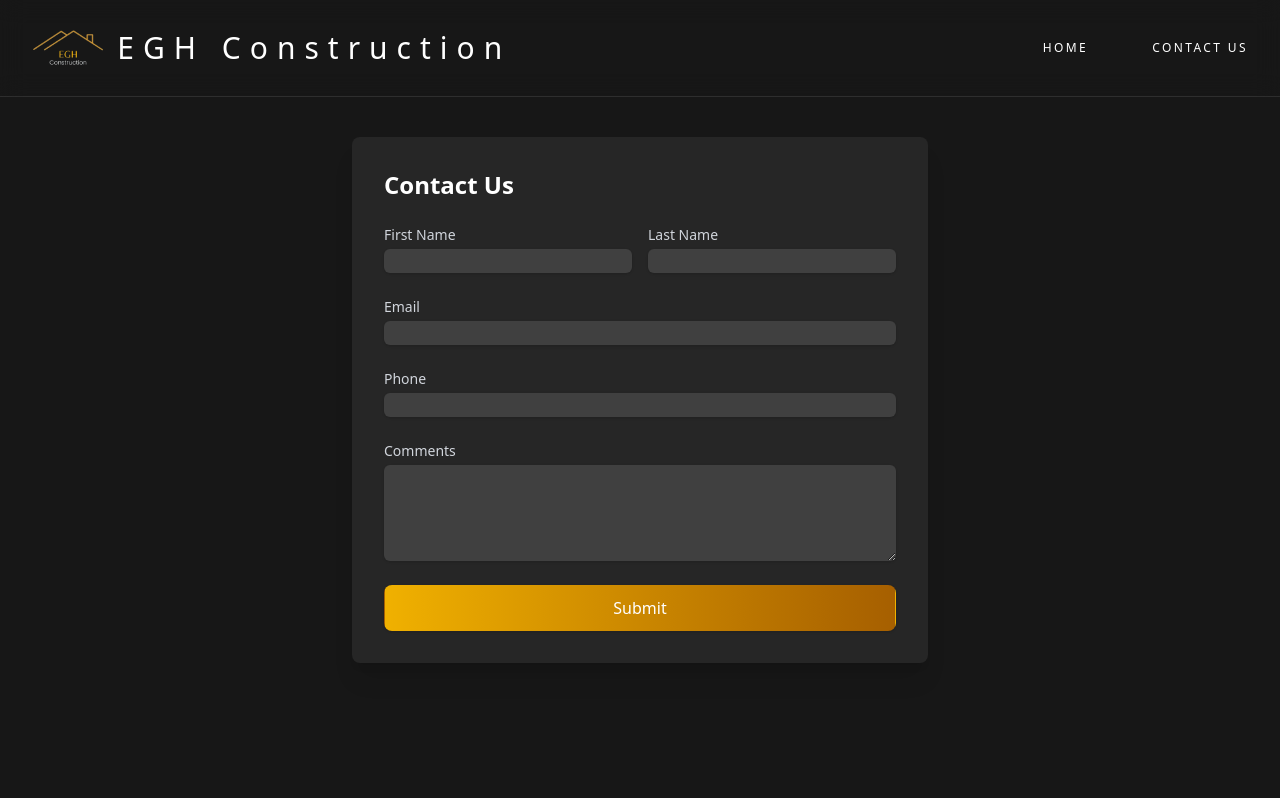
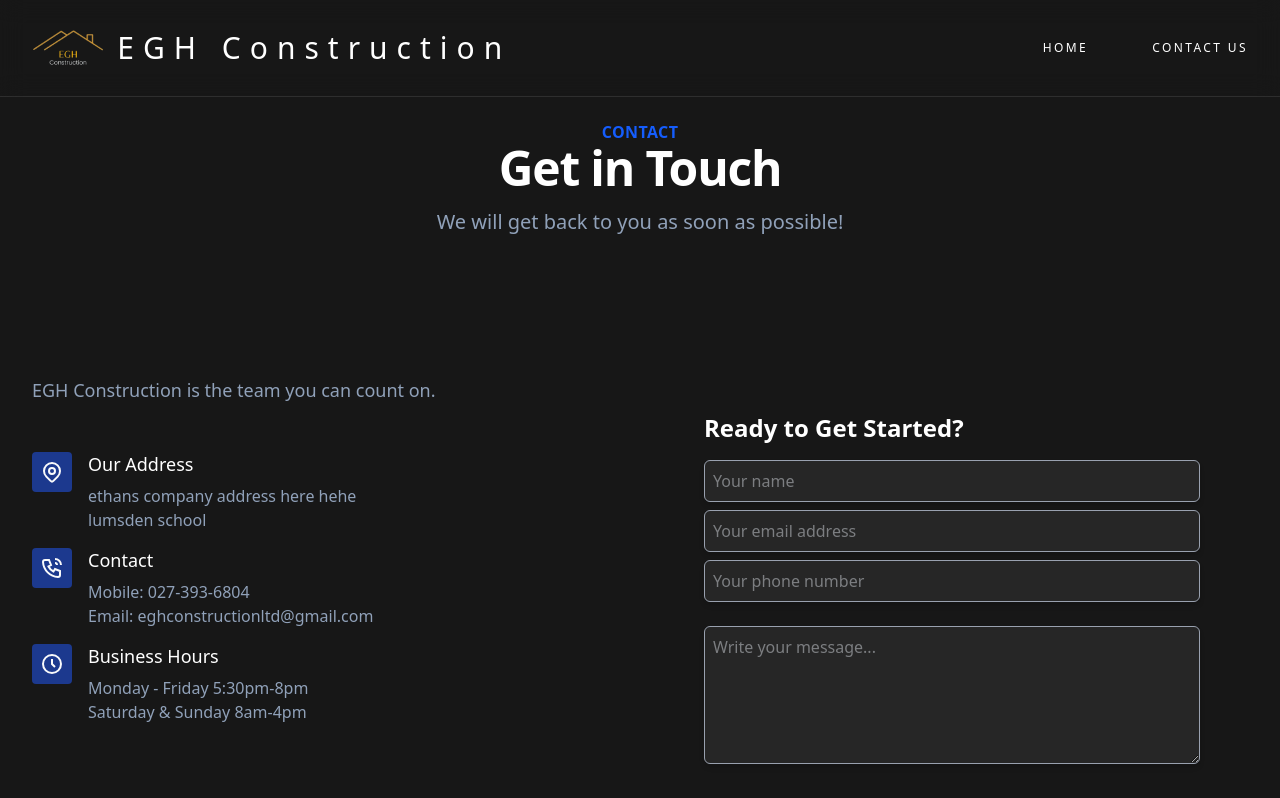
Before and after one commit to iAmJiro/ethanweb, a React (Vite) app in the folder my-app/: page /contact in a window 1280 px wide. Shown: the top 798 px of the page. Built offline with nearby package versions, Linux system fonts and the light colour scheme.

Commit message:
contact is now working

```diff
--- a/my-app/package.json
+++ b/my-app/package.json
@@ -12,6 +12,7 @@
   "dependencies": {
     "@emailjs/browser": "^4.4.1",
     "@tailwindcss/vite": "^4.1.12",
+    "framer-motion": "^12.23.12",
     "react": "^19.1.1",
     "react-dom": "^19.1.1",
     "react-router-dom": "^7.8.2"
--- a/my-app/src/components/Contact.jsx
+++ b/my-app/src/components/Contact.jsx
@@ -1,134 +1,224 @@
-import React, { useState } from "react";
+import React, { useRef } from "react";
 import emailjs from "@emailjs/browser";
+import { motion } from "framer-motion";
+
+const fadeInVariant = {
+  hidden: { opacity: 0 },
+  visible: { opacity: 1, transition: { duration: 0.8, ease: "easeOut" } },
+};
+
+const staggerContainer = {
+  hidden: {},
+  visible: {
+    transition: {
+      staggerChildren: 0.2,
+    },
+  },
+};
 
 const Contact = () => {
-  const [formData, setFormData] = useState({
-    firstName: "",
-    lastName: "",
-    email: "",
-    phone: "",
-    comments: "",
-  });
+  const form = useRef();
 
-  const handleChange = (e) => {
-    const { name, value } = e.target;
-    setFormData((prev) => ({ ...prev, [name]: value }));
-  };
-
-  const handleSubmit = (e) => {
+  const sendEmail = (e) => {
     e.preventDefault();
 
-    const templateParams = {
-      from_name: `${formData.firstName} ${formData.lastName}`,
-      from_email: formData.email,
-      phone: formData.phone,
-      message: formData.comments,
-    };
-
     emailjs
-      .send(
+      .sendForm(
         "service_hyexll9",
         "template_ojkknut",
-        templateParams,
-        "4ppPBIU8dYO8f5mGS"
+        form.current,
+        "byMpOZOmxO-zU25xa"
       )
-      .then(
-        (response) => {
-          console.log("SUCCESS!", response.status, response.text);
-          alert("Message sent successfully!");
-        },
-        (error) => {
-          console.error("FAILED...", error);
-          alert("Something went wrong. Please try again.");
-        }
+      .then(() => {
+        alert(
+          "Message sent successfully! We will contact you in earliest business day."
         );
+        form.current.reset();
+      })
+      .catch((error) => {
+        console.error("EmailJS Error:", error);
+        alert("Failed to send message. Please try again.");
+      });
   };
 
   return (
-    <div className="min-h-screen bg-neutral-900 flex items-center justify-center p-6">
-      <form
-        onSubmit={handleSubmit}
-        className="w-full max-w-xl bg-neutral-800 shadow-xl rounded-lg p-8 space-y-6"
+    <section className="bg-neutral-900 dark:bg-neutral-900" id="contact">
+      <motion.div
+        className="mx-auto max-w-7xl px-4 py-16 sm:px-6 lg:px-8 lg:py-20"
+        variants={fadeInVariant}
+        initial="hidden"
+        whileInView="visible"
+        viewport={{ once: true }}
       >
-        <h2 className="text-2xl font-bold text-white">Contact Us</h2>
+        {/* Title Section */}
+        <motion.div className="mb-10 p-10" variants={fadeInVariant}>
+          <div className="mb-10 max-w-3xl text-center md:mx-auto md:mb-12">
+            <p className="text-base font-semibold uppercase tracking-wide text-blue-600 dark:text-blue-200">
+              Contact
+            </p>
+            <h2 className="font-heading mb-4 font-bold tracking-tight text-white text-3xl sm:text-5xl">
+              Get in Touch
+            </h2>
+            <p className="mx-auto mt-4 max-w-3xl text-xl text-slate-400">
+              We will get back to you as soon as possible!
+            </p>
+          </div>
+        </motion.div>
 
-        <div className="grid grid-cols-1 md:grid-cols-2 gap-4">
-          <div>
-            <label className="block text-sm font-medium text-gray-300">
-              First Name
-            </label>
-            <input
+        <motion.div
+          className="flex items-stretch justify-center"
+          variants={staggerContainer}
+          initial="hidden"
+          whileInView="visible"
+          viewport={{ once: true }}
+        >
+          <div className="grid md:grid-cols-2 gap-8">
+            {/* Contact Info */}
+            <motion.div className="h-full pr-6" variants={fadeInVariant}>
+              <p className="mt-3 mb-12 text-lg text-slate-400">
+                EGH Construction is the team you can count on.
+              </p>
+              <ul className="mb-6 md:mb-0">
+                {/* Address */}
+                <motion.li className="flex" variants={fadeInVariant}>
+                  <div className="flex h-10 w-10 items-center justify-center rounded bg-blue-900 text-gray-50">
+                    <svg
+                      className="h-6 w-6"
+                      stroke="currentColor"
+                      fill="none"
+                      strokeWidth="2"
+                      viewBox="0 0 24 24"
+                    >
+                      <path d="M9 11a3 3 0 1 0 6 0a3 3 0 0 0 -6 0" />
+                      <path d="M17.657 16.657l-4.243 4.243a2 2 0 0 1 -2.827 0l-4.244 -4.243a8 8 0 1 1 11.314 0z" />
+                    </svg>
+                  </div>
+                  <div className="ml-4 mb-4">
+                    <h3 className="mb-2 text-lg font-medium leading-6 text-white">
+                      Our Address
+                    </h3>
+                    <p className="text-slate-400">
+                      ethans company address here hehe
+                    </p>
+                    <p className="text-slate-400">lumsden school</p>
+                  </div>
+                </motion.li>
+
+                {/* Contact */}
+                <motion.li className="flex" variants={fadeInVariant}>
+                  <div className="flex h-10 w-10 items-center justify-center rounded bg-blue-900 text-gray-50">
+                    <svg
+                      className="h-6 w-6"
+                      stroke="currentColor"
+                      fill="none"
+                      strokeWidth="2"
+                      viewBox="0 0 24 24"
+                    >
+                      <path d="M5 4h4l2 5l-2.5 1.5a11 11 0 0 0 5 5l1.5 -2.5l5 2v4a2 2 0 0 1 -2 2a16 16 0 0 1 -15 -15a2 2 0 0 1 2 -2" />
+                      <path d="M15 7a2 2 0 0 1 2 2" />
+                      <path d="M15 3a6 6 0 0 1 6 6" />
+                    </svg>
+                  </div>
+                  <div className="ml-4 mb-4">
+                    <h3 className="mb-2 text-lg font-medium leading-6 text-white">
+                      Contact
+                    </h3>
+                    <p className="text-slate-400">Mobile: 027-393-6804</p>
+                    <p className="text-slate-400">
+                      Email: eghconstructionltd@gmail.com
+                    </p>
+                  </div>
+                </motion.li>
+
+                {/* Hours */}
+                <motion.li className="flex" variants={fadeInVariant}>
+                  <div className="flex h-10 w-10 items-center justify-center rounded bg-blue-900 text-gray-50">
+                    <svg
+                      className="h-6 w-6"
+                      stroke="currentColor"
+                      fill="none"
+                      strokeWidth="2"
+                      viewBox="0 0 24 24"
+                    >
+                      <path d="M3 12a9 9 0 1 0 18 0a9 9 0 0 0 -18 0" />
+                      <path d="M12 7v5l3 3" />
+                    </svg>
+                  </div>
+                  <div className="ml-4 mb-4">
+                    <h3 className="mb-2 text-lg font-medium leading-6 text-white">
+                      Business Hours
+                    </h3>
+                    <p className="text-slate-400">Monday - Friday 5:30pm-8pm</p>
+                    <p className="text-slate-400">Saturday & Sunday 8am-4pm</p>
+                  </div>
+                </motion.li>
+              </ul>
+            </motion.div>
+
+            {/* Contact Form */}
+            <motion.div
+              className="card h-fit max-w-6xl p-5 md:p-12"
+              id="form"
+              variants={fadeInVariant}
+            >
+              <h2 className="mb-4 text-2xl font-bold text-white">
+                Ready to Get Started?
+              </h2>
+              <form ref={form} onSubmit={sendEmail}>
+                <div className="mb-6">
+                  <div className="mx-0 mb-1 sm:mb-4">
+                    <motion.input
                       type="text"
-              name="firstName"
-              value={formData.firstName}
-              onChange={handleChange}
-              className="mt-1 block w-full bg-neutral-700 text-white border-gray-600 rounded-md shadow-sm focus:ring-yellow-500 focus:border-yellow-500"
+                      name="from_name"
+                      placeholder="Your name"
+                      className="mb-2 w-full rounded-md border border-gray-400 py-2 pl-2 pr-4 shadow-md text-gray-300 bg-neutral-800"
                       required
+                      variants={fadeInVariant}
+                    />
+                    <motion.input
+                      type="email"
+                      name="from_email"
+                      placeholder="Your email address"
+                      className="mb-2 w-full rounded-md border border-gray-400 py-2 pl-2 pr-4 shadow-md text-gray-300 bg-neutral-800"
+                      required
+                      variants={fadeInVariant}
+                    />
+                    <motion.input
+                      type="tel"
+                      name="phone"
+                      placeholder="Your phone number"
+                      className="mb-2 w-full rounded-md border border-gray-400 py-2 pl-2 pr-4 shadow-md text-gray-300 bg-neutral-800"
+                      variants={fadeInVariant}
                     />
                   </div>
-          <div>
-            <label className="block text-sm font-medium text-gray-300">
-              Last Name
-            </label>
-            <input
-              type="text"
-              name="lastName"
-              value={formData.lastName}
-              onChange={handleChange}
-              className="mt-1 block w-full bg-neutral-700 text-white border-gray-600 rounded-md shadow-sm focus:ring-yellow-500 focus:border-yellow-500"
+                  <div className="mx-0 mb-1 sm:mb-4">
+                    <motion.textarea
+                      name="message"
+                      rows="5"
+                      placeholder="Write your message..."
+                      className="mb-2 w-full rounded-md border border-gray-400 py-2 pl-2 pr-4 shadow-md text-gray-300 bg-neutral-800"
                       required
-            />
+                      variants={fadeInVariant}
+                    ></motion.textarea>
                   </div>
                 </div>
-
-        <div>
-          <label className="block text-sm font-medium text-gray-300">
-            Email
-          </label>
-          <input
-            type="email"
-            name="email"
-            value={formData.email}
-            onChange={handleChange}
-            className="mt-1 block w-full bg-neutral-700 text-white border-gray-600 rounded-md shadow-sm focus:ring-yellow-500 focus:border-yellow-500"
-            required
-          />
+                <div className="text-center">
+                  <motion.button
+                    type="submit"
+                    className="w-full bg-blue-800 text-white px-6 py-3 font-xl rounded-md hover:bg-blue-700 transition"
+                    whileHover={{ scale: 1.05 }}
+                    whileTap={{ scale: 0.95 }}
+                    variants={fadeInVariant}
+                  >
+                    Send Message
+                  </motion.button>
                 </div>
-
-        <div>
-          <label className="block text-sm font-medium text-gray-300">
-            Phone
-          </label>
-          <input
-            type="tel"
-            name="phone"
-            value={formData.phone}
-            onChange={handleChange}
-            className="mt-1 block w-full bg-neutral-700 text-white border-gray-600 rounded-md shadow-sm focus:ring-yellow-500 focus:border-yellow-500"
-          />
+              </form>
+            </motion.div>
           </div>
-
-        <div>
-          <label className="block text-sm font-medium text-gray-300">
-            Comments
-          </label>
-          <textarea
-            name="comments"
-            value={formData.comments}
-            onChange={handleChange}
-            rows="4"
-            className="mt-1 block w-full bg-neutral-700 text-white border-gray-600 rounded-md shadow-sm focus:ring-yellow-500 focus:border-yellow-500"
-          />
-        </div>
-
-        <button
-          type="submit"
-          className="w-full py-2 px-4 bg-gradient-to-r from-yellow-500 to-yellow-700 text-white font-semibold rounded-md shadow hover:from-yellow-600 hover:to-yellow-800 transition"
-        >
-          Submit
-        </button>
-      </form>
-    </div>
+        </motion.div>
+      </motion.div>
+    </section>
   );
 };
 
--- a/my-app/src/components/Home.jsx
+++ b/my-app/src/components/Home.jsx
@@ -1,4 +1,5 @@
 import React from "react";
+import { motion } from "framer-motion";
 
 function Home() {
   const features = [
@@ -38,19 +39,26 @@ function Home() {
         >
           <div className="absolute w-full h-full bg-black opacity-60"></div>
         </div>
-        <div className="relative z-10 container mx-auto px-4 text-center">
+        <motion.div
+          className="relative z-10 container mx-auto px-4 text-center"
+          initial={{ opacity: 0, y: 40 }}
+          animate={{ opacity: 1, y: 0 }}
+          transition={{ duration: 1 }}
+        >
           <h1 className="text-5xl font-bold text-white">
             Your story starts with us.
           </h1>
           <p className="mt-4 text-lg text-white max-w-2xl mx-auto">
             We’re here to take the stress out of property upkeep so you can
             focus on the bigger picture. Whether it’s a quick repair or ongoing
-            maintenance, EGH Construction is the team you can count on.
+            maintenance.
           </p>
-          <button className="mt-8 px-6 py-3 bg-white text-white font-semibold rounded-full shadow hover:bg-gray-200 transition duration-200">
-            Get Started
-          </button>
-        </div>
+          <a href="contact">
+            <button className="mt-8 px-6 py-3 bg-white text-white font-semibold rounded-full shadow hover:bg-gray-200 transition duration-200">
+              Get Started
+            </button>
+          </a>
+        </motion.div>
       </section>
 
       {/* Features Section */}
@@ -58,9 +66,13 @@ function Home() {
         <div className="container mx-auto px-4">
           <div className="flex flex-wrap justify-center gap-y-12">
             {features.map((feature, index) => (
-              <div
+              <motion.div
                 key={index}
-                className="w-full md:w-3/12 px-4 text-center flex justify-center"
+                className="w-full md:w-3/12 px-4 text-center flex justify-center z-20"
+                initial={{ opacity: 0, y: 0 }}
+                whileInView={{ opacity: 1, y: 0 }}
+                transition={{ duration: 0.8, delay: index * 0.2 }}
+                viewport={{ once: true }}
               >
                 <div className="bg-white text-black shadow-lg rounded-lg p-6 w-full max-w-sm">
                   <div className="p-3 inline-flex items-center justify-center w-12 h-12 mb-5 rounded-full bg-[#C79134] text-white">
@@ -71,7 +83,7 @@ function Home() {
                   </h3>
                   <p className="text-base">{feature.description}</p>
                 </div>
-              </div>
+              </motion.div>
             ))}
           </div>
         </div>
@@ -106,9 +118,13 @@ function Home() {
                 "https://bucket.material-tailwind.com/magic-ai/dc74a867f21afc734166a6d37c08beaba4ff040664ba8ccce918e054264ad68d.jpg",
             },
           ].map((block, index) => (
-            <div
+            <motion.div
               key={index}
               className="relative flex-col bg-transparent text-gray-700 shadow-none grid gap-2 sm:grid-cols-2 rounded-xl"
+              initial={{ opacity: 0, y: 50 }}
+              whileInView={{ opacity: 1, y: 0 }}
+              transition={{ duration: 0.8, delay: index * 0.3 }}
+              viewport={{ once: true }}
             >
               <div className="relative overflow-hidden bg-white shadow-lg rounded-xl">
                 <img
@@ -129,7 +145,7 @@ function Home() {
                   {block.description}
                 </p>
               </div>
-            </div>
+            </motion.div>
           ))}
         </div>
       </section>
```
Also changed, not shown: 1 other file (tests, documents, lock files or other folders). Lines whose indentation alone changed are shown as unchanged.
